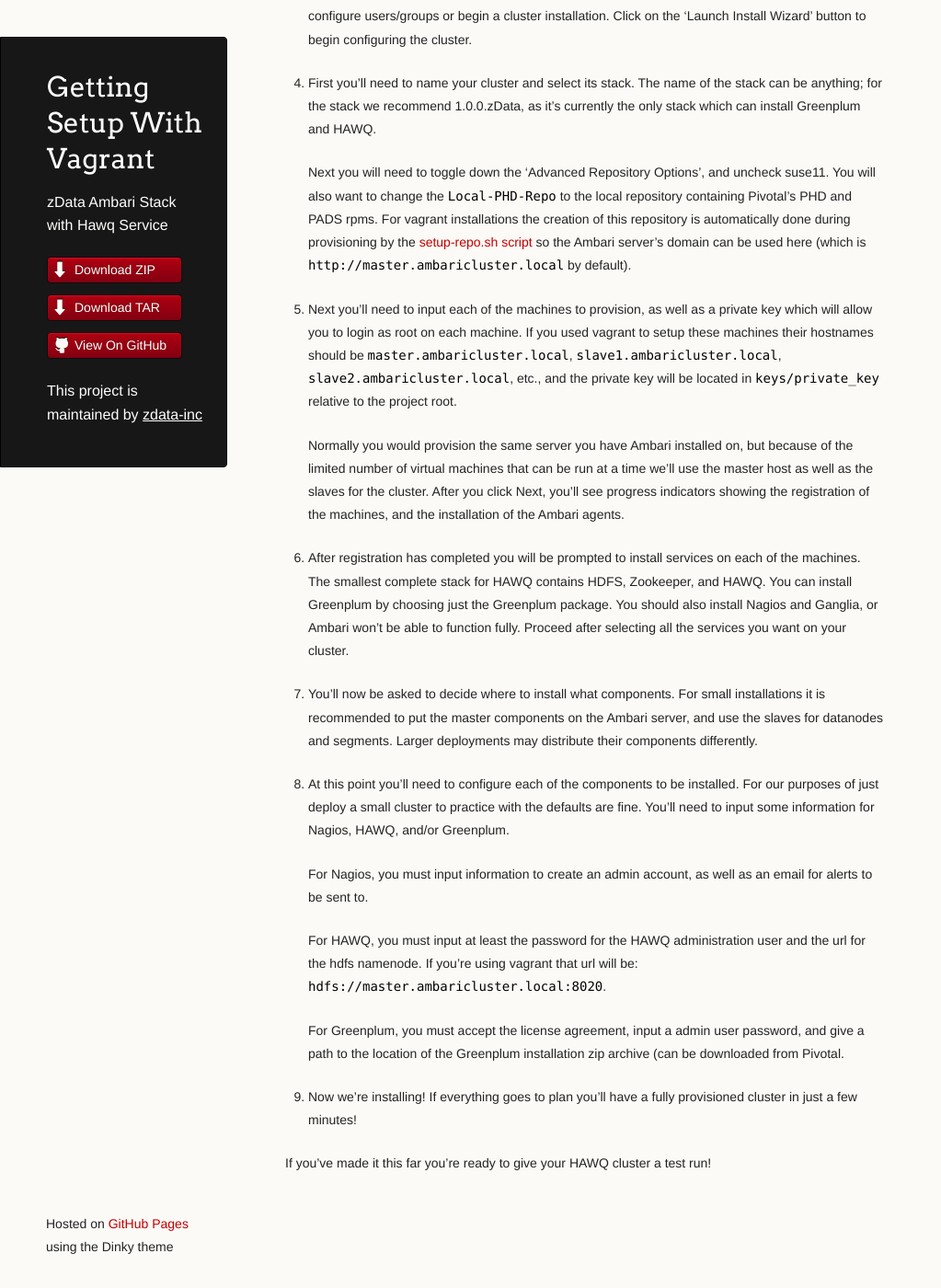
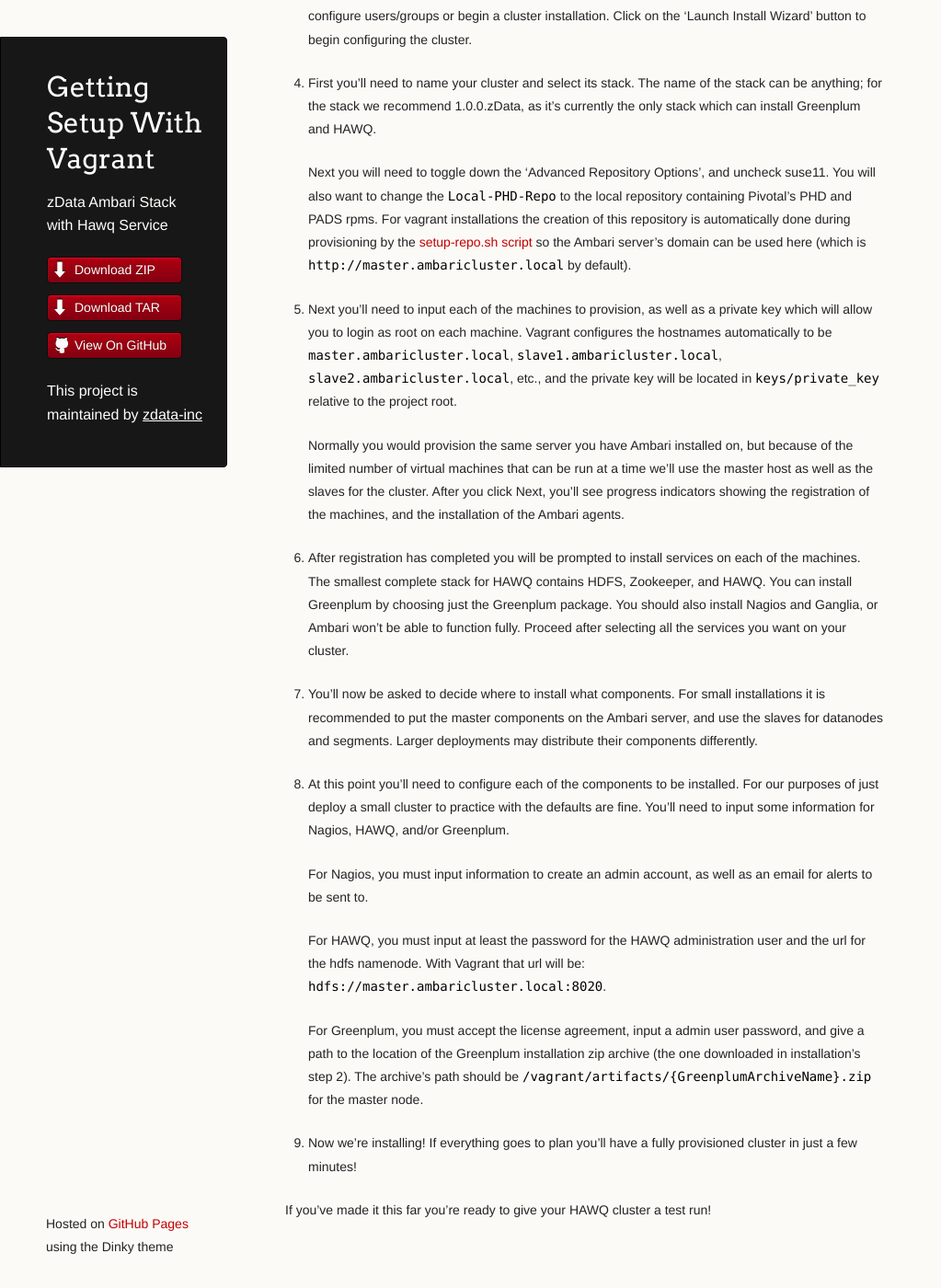
Before and after one commit to zdata-inc/ambari-extensions, a Jekyll site: the page built from getting-setup/with-vagrant.md, in a window 1280 px wide and 1400 px high, scrolled down 1402 px. Shown: the whole window at 92% size, without its empty margins (0-1023 px from the left). Built offline with Jekyll 4.4.1, drawn with Linux system fonts in a browser that asks for light colours; Markdown is read by kramdown in place of the engine named in the settings.

Commit message:
Assume using vagrant in vagrant oriented instructions

```diff
--- a/getting-setup/with-vagrant.md
+++ b/getting-setup/with-vagrant.md
@@ -59,7 +59,7 @@ Now you need to define a cluster in Ambari, and install the needed components on
 
     Next you will need to toggle down the 'Advanced Repository Options', and uncheck suse11.  You will also want to change the `Local-PHD-Repo` to the local repository containing Pivotal's PHD and PADS rpms.  For vagrant installations the creation of this repository is automatically done during provisioning by the [setup-repo.sh script](https://github.com/zdata-inc/ambari-stack/blob/master/build/setup-repo.sh) so the Ambari server's domain can be used here (which is `http://master.ambaricluster.local` by default).
 
-5. Next you'll need to input each of the machines to provision, as well as a private key which will allow you to login as root on each machine.  If you used vagrant to setup these machines their hostnames should be `master.ambaricluster.local`, `slave1.ambaricluster.local`, `slave2.ambaricluster.local`, etc., and the private key will be located in `keys/private_key` relative to the project root.
+5. Next you'll need to input each of the machines to provision, as well as a private key which will allow you to login as root on each machine.  Vagrant configures the hostnames automatically to be `master.ambaricluster.local`, `slave1.ambaricluster.local`, `slave2.ambaricluster.local`, etc., and the private key will be located in `keys/private_key` relative to the project root.
 
     Normally you would provision the same server you have Ambari installed on, but because of the limited number of virtual machines that can be run at a time we'll use the master host as well as the slaves for the cluster.  After you click Next, you'll see progress indicators showing the registration of the machines, and the installation of the Ambari agents.
 
@@ -71,9 +71,9 @@ Now you need to define a cluster in Ambari, and install the needed components on
 
     For Nagios, you must input information to create an admin account, as well as an email for alerts to be sent to.
 
-    For HAWQ, you must input at least the password for the HAWQ administration user and the url for the hdfs namenode.  If you're using vagrant that url will be: `hdfs://master.ambaricluster.local:8020`.
+    For HAWQ, you must input at least the password for the HAWQ administration user and the url for the hdfs namenode.  With Vagrant that url will be: `hdfs://master.ambaricluster.local:8020`.
 
-    For Greenplum, you must accept the license agreement, input a admin user password, and give a path to the location of the Greenplum installation zip archive (can be downloaded from Pivotal.
+    For Greenplum, you must accept the license agreement, input a admin user password, and give a path to the location of the Greenplum installation zip archive (the one downloaded in installation's step 2).  The archive's path should be `/vagrant/artifacts/{GreenplumArchiveName}.zip` for the master node.
 
 9. Now we're installing!  If everything goes to plan you'll have a fully provisioned cluster in just a few minutes!
 
```
